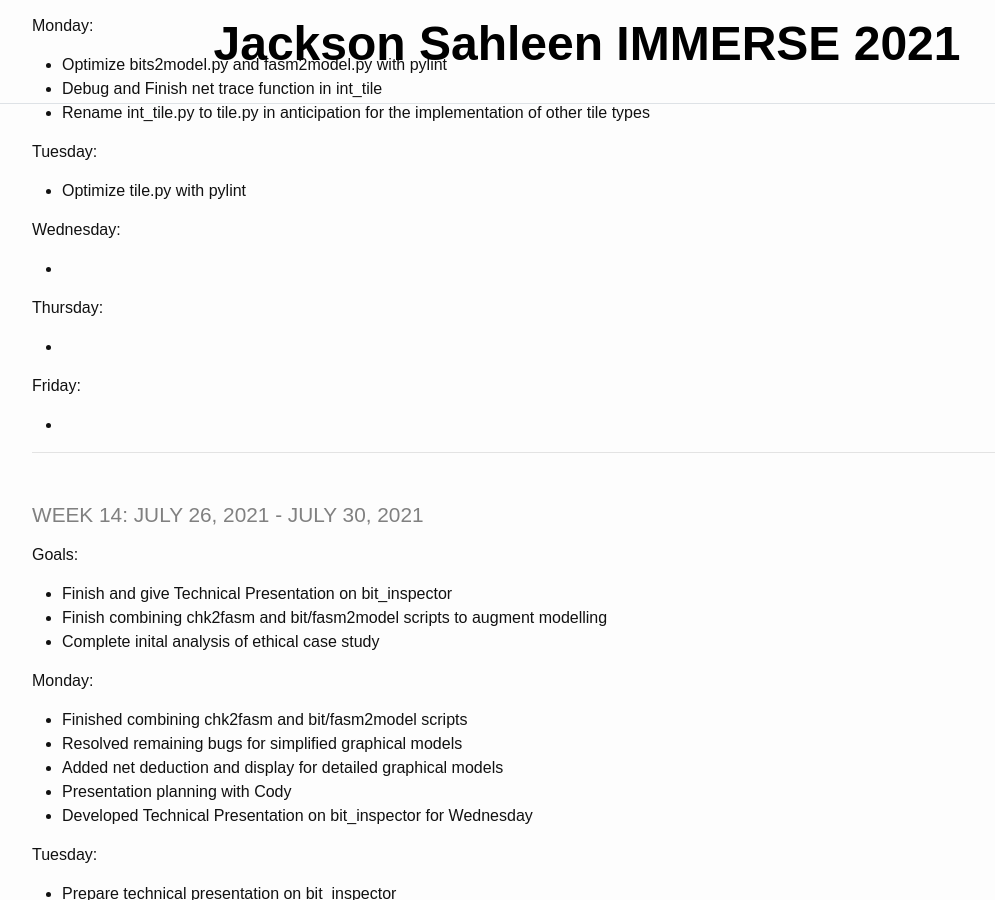
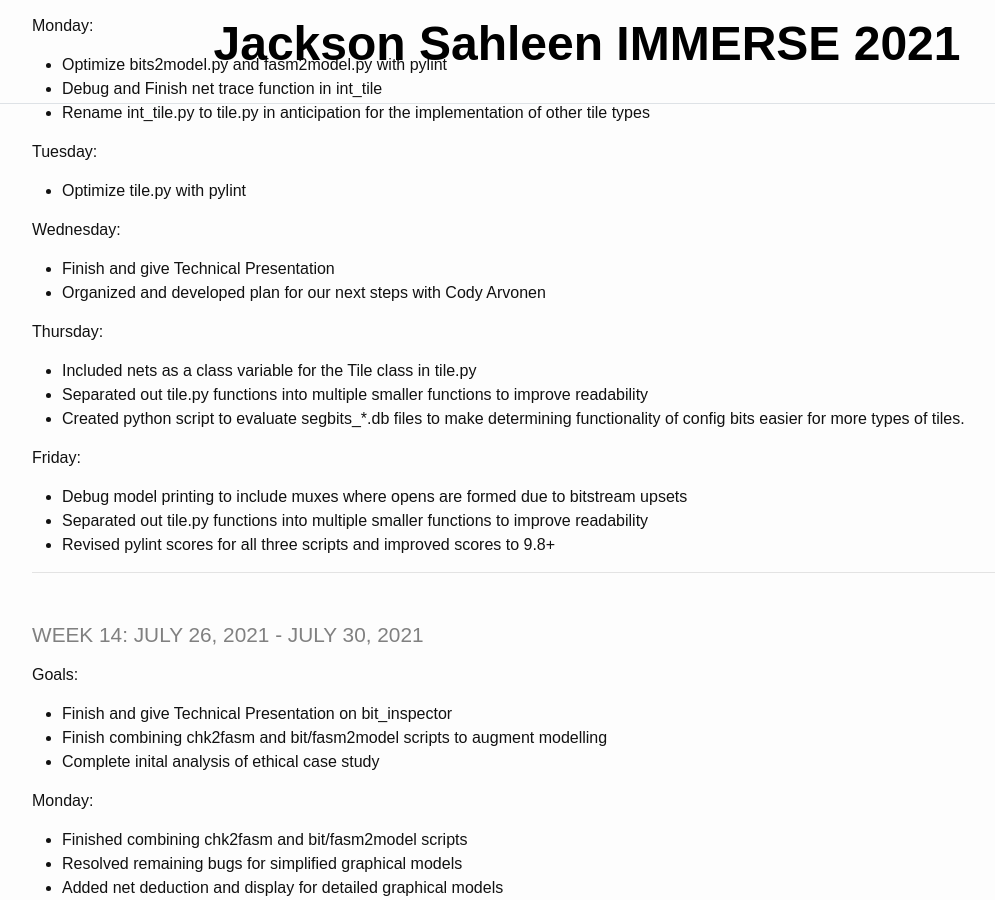
Before and after one commit to JacksonSahleen/IMMERSE_2021_log, a Jekyll site: the page built from _pages/log.md, in a window 1280 px wide and 900 px high, scrolled down 398 px. Shown: the whole window, without its empty margins (53-1048 px from the left). Built offline with Jekyll 4.4.1, drawn with Linux system fonts in a browser that asks for light colours.

Commit message:
v4.19: Updated through 8/6/2021

```diff
--- a/_pages/log.md
+++ b/_pages/log.md
@@ -24,15 +24,20 @@ title: IMMERSE Log
 
 **Wednesday**:
 
--
+- Finish and give Technical Presentation
+- Organized and developed plan for our next steps with Cody Arvonen
 
 **Thursday**:
 
--
+- Included nets as a class variable for the Tile class in tile.py
+- Separated out tile.py functions into multiple smaller functions to improve readability
+- Created python script to evaluate segbits_*.db files to make determining functionality of config bits easier for more types of tiles.
 
 **Friday**:
 
--
+- Debug model printing to include muxes where opens are formed due to bitstream upsets
+- Separated out tile.py functions into multiple smaller functions to improve readability
+- Revised pylint scores for all three scripts and improved scores to 9.8+
 
 ----
 
```
